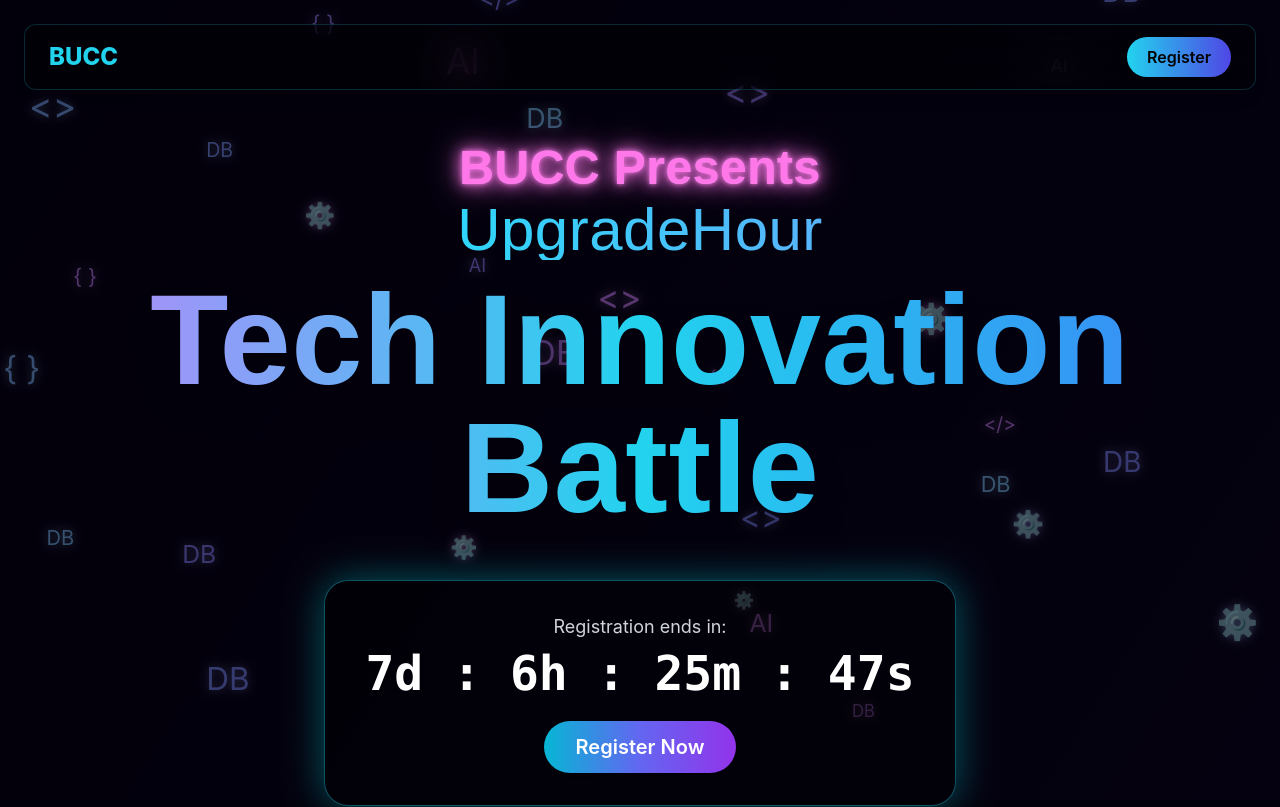
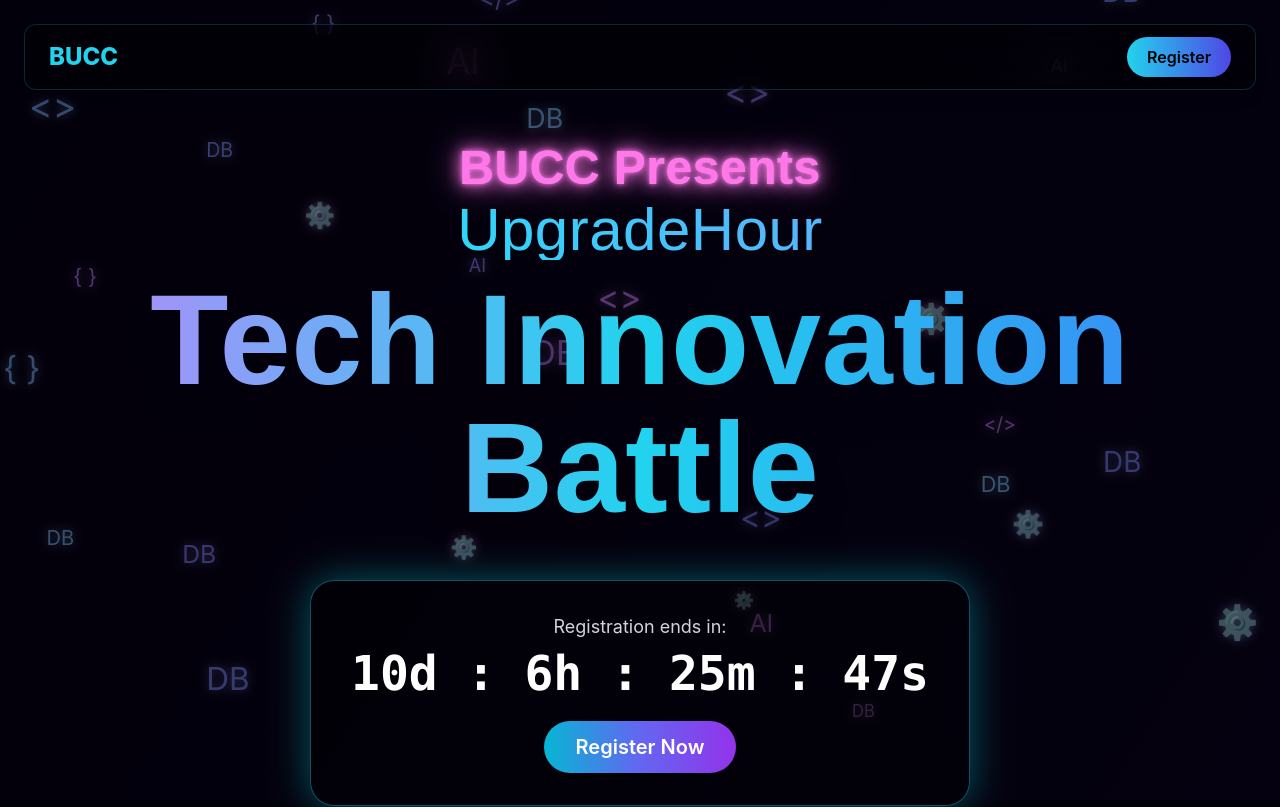
Before and after one commit to zensakeb/BUCC_UpgradeHour_TechInnovationBattle_RegWeb, a Next.js app: page / in a window 1280 px wide. Shown: the top 807 px of the page. Built offline with nearby package versions, Linux system fonts and the light colour scheme.

Commit message:
update date

```diff
--- a/pages/index.js
+++ b/pages/index.js
@@ -10,7 +10,7 @@
   const [countdown, setCountdown] = useState({ days: 0, hours: 0, minutes: 0, seconds: 0 });
 
   useEffect(() => {
-    const target = new Date('2025-10-29T23:59:59Z').getTime();
+    const target = new Date('2025-11-01T23:59:59Z').getTime();
     const tick = () => {
       const diff = Math.max(0, target - Date.now());
       setCountdown({
```
